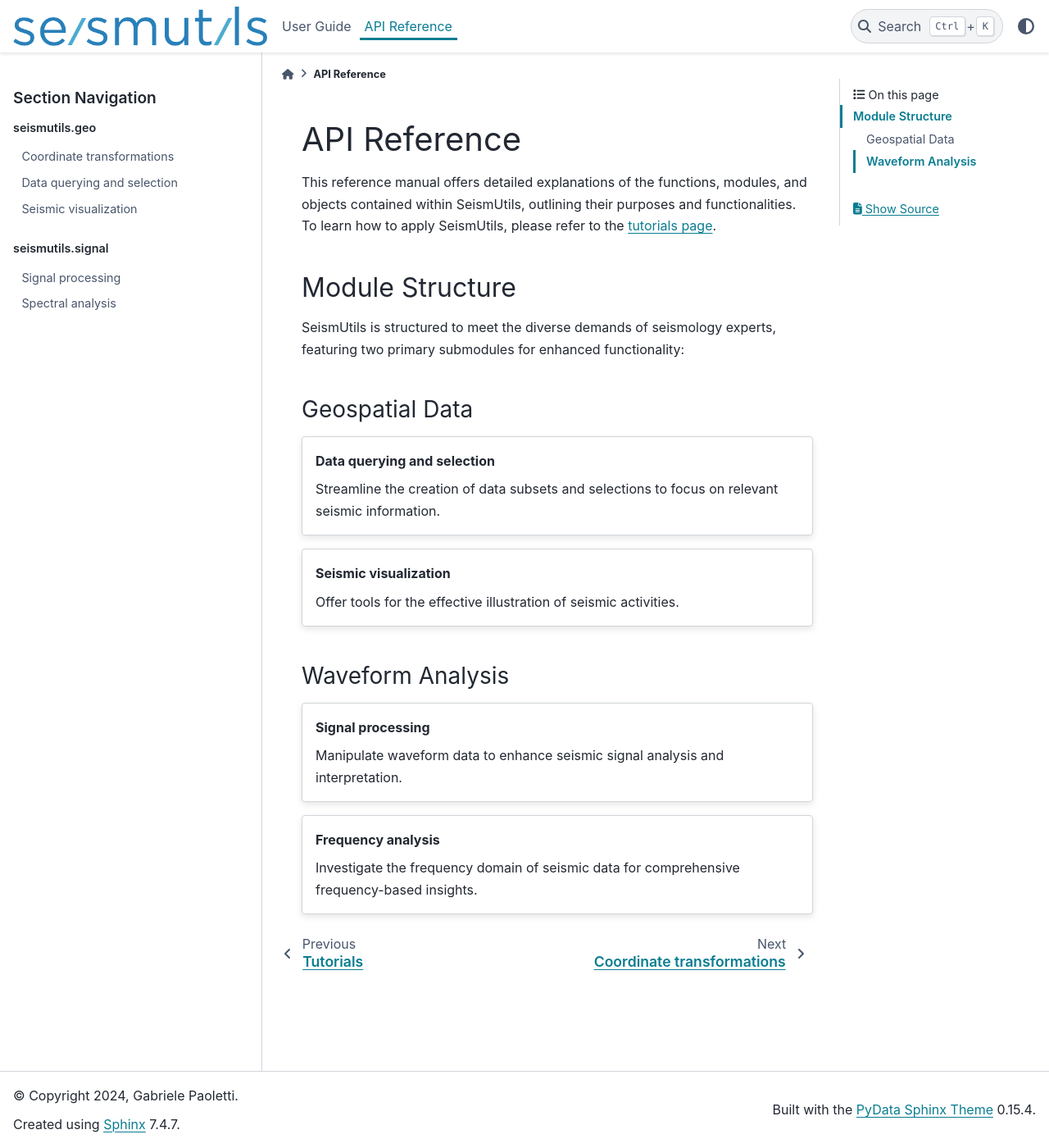
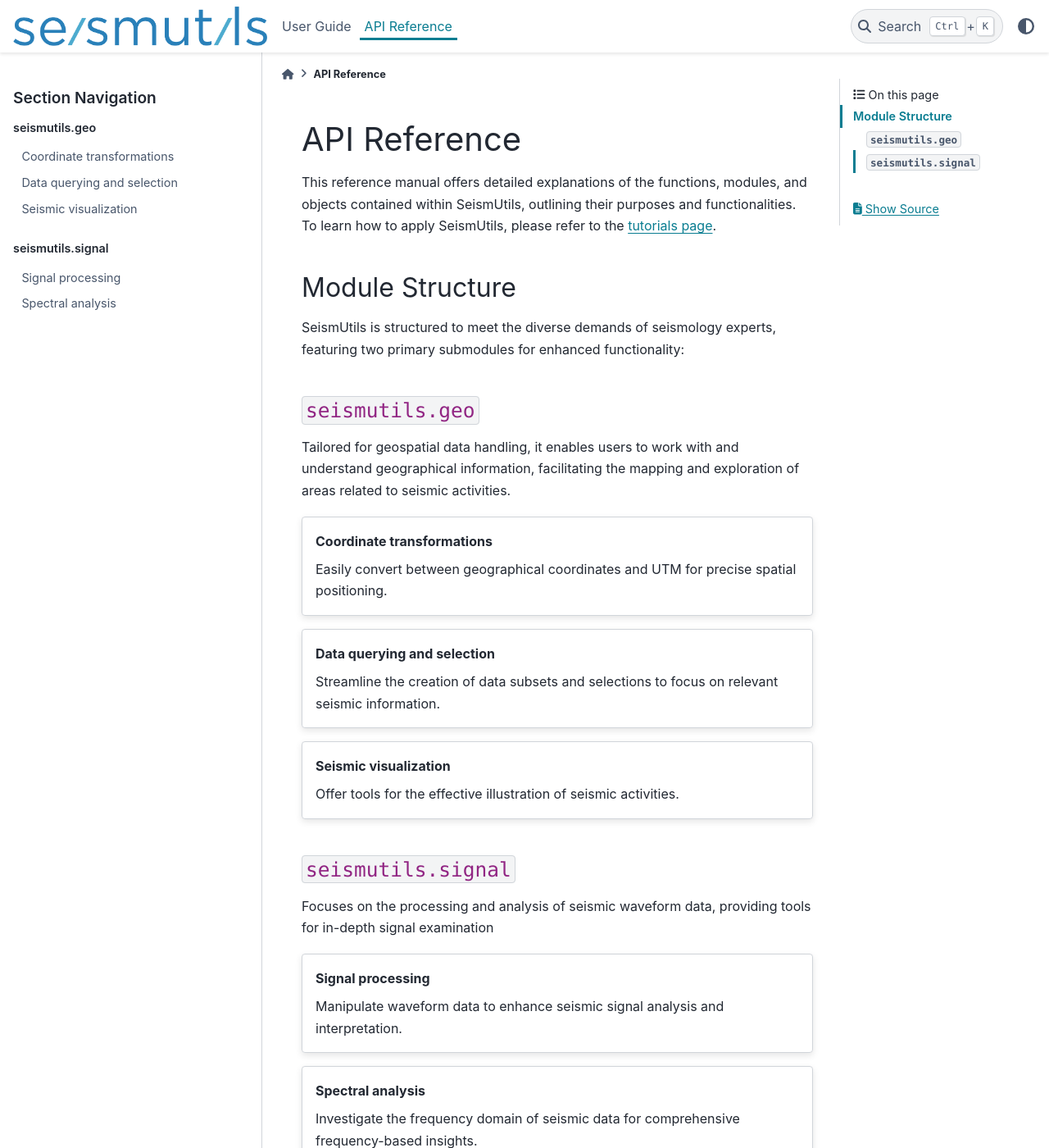
Before and after one commit to gabrielepaoletti/seismutils, a Sphinx documentation site: the page built from docs/source/api_reference.rst, in a window 1280 px wide and 1400 px high. Shown: the whole window at 82% size. Built offline with Sphinx 7.4.7 and the PyData theme 0.15.4, drawn with Linux system fonts in a browser that asks for light colours.

Commit message:
Updated documentation

```diff
--- a/docs/source/api_reference.rst
+++ b/docs/source/api_reference.rst
@@ -25,20 +25,12 @@
 
 SeismUtils is structured to meet the diverse demands of seismology experts, featuring two primary submodules for enhanced functionality:
 
-.. list-table::
-   :widths: 25 75
-   :header-rows: 0
+``seismutils.geo``
+------------------
 
-   * - ``seismutils.geo``
-   - Tailored for geospatial data handling, it enables users to work with and understand geographical information, facilitating the mapping and exploration of areas related to seismic activities.
-   * - ``seismutils.signal``
-   - Focuses on the processing and analysis of seismic waveform data, providing tools for in-depth signal examination.
-
-Geospatial Data
----------------
+Tailored for geospatial data handling, it enables users to work with and understand geographical information, facilitating the mapping and exploration of areas related to seismic activities.
 
 .. card:: Coordinate transformations
-   :img-left: _static/logos/seismutils_circle_color.png
    :link: documentation/geo/coordinate_transformations
    :link-type: doc
 
@@ -56,8 +48,10 @@
 
    Offer tools for the effective illustration of seismic activities.
 
-Waveform Analysis
------------------
+``seismutils.signal``
+---------------------
+
+Focuses on the processing and analysis of seismic waveform data, providing tools for in-depth signal examination
 
 .. card:: Signal processing
    :link: documentation/signal/signal_processing
@@ -65,8 +59,8 @@
 
    Manipulate waveform data to enhance seismic signal analysis and interpretation.
 
-.. card:: Frequency analysis
-   :link: documentation/signal/frequency_analysis
+.. card:: Spectral analysis
+   :link: documentation/signal/fspectral_analysis
    :link-type: doc
 
    Investigate the frequency domain of seismic data for comprehensive frequency-based insights.
```
